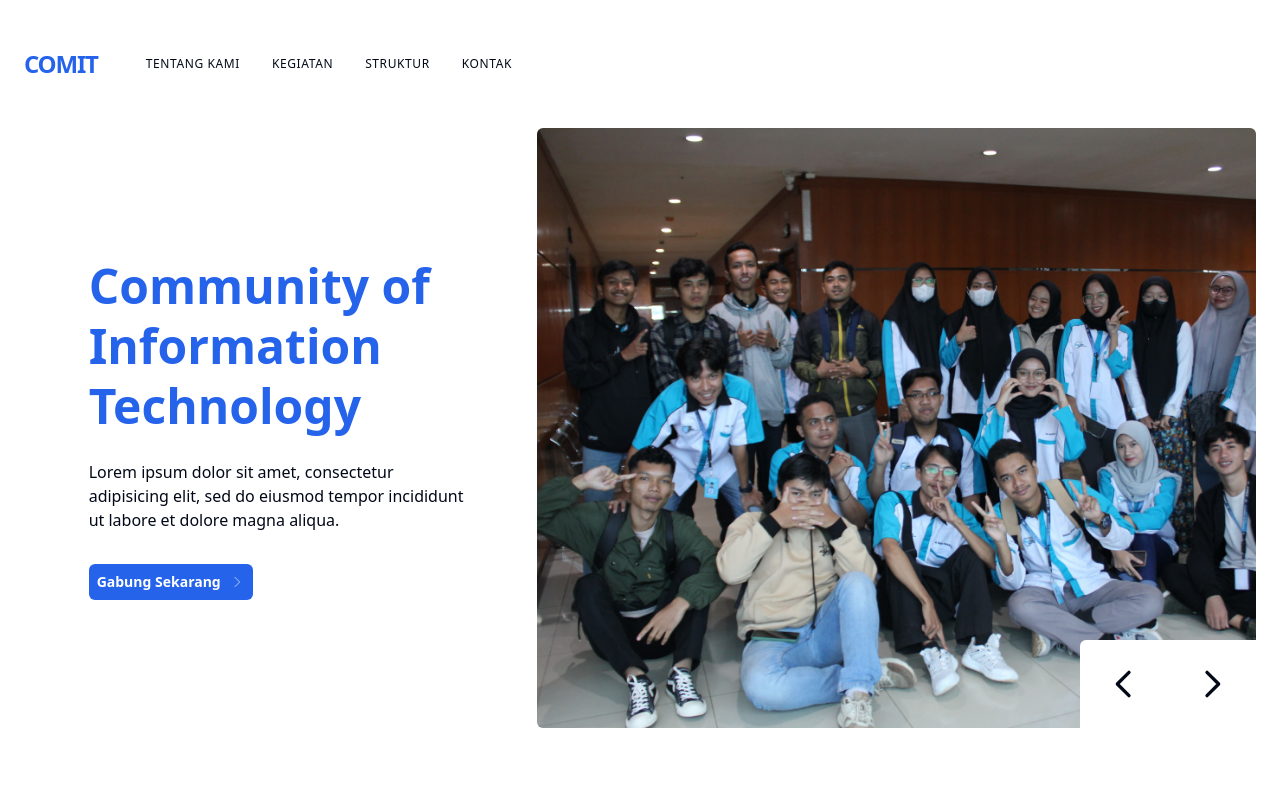
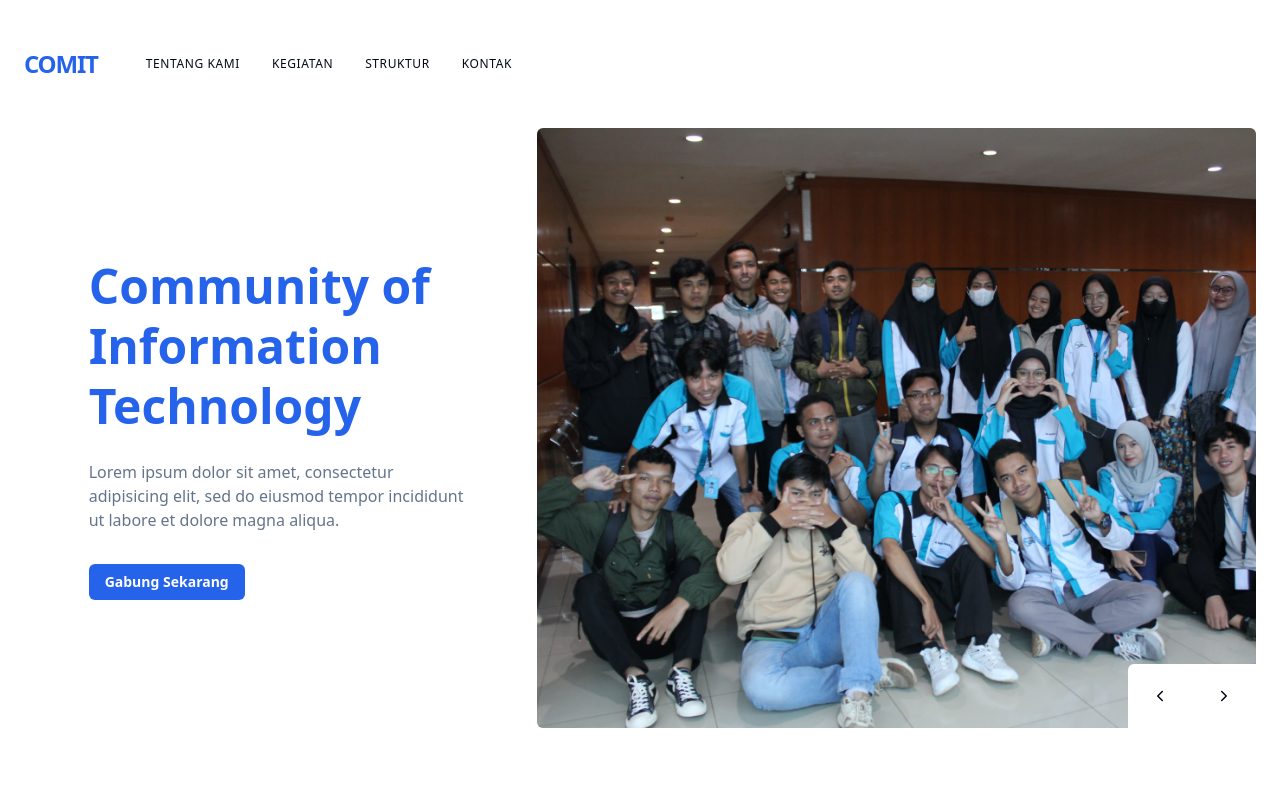
Before and after one commit to comitUnipi/core-web, a Next.js app: page / in a window 1280 px wide. Shown: the top 800 px of the page. Built offline with nearby package versions, Linux system fonts and the light colour scheme.

Commit message:
fixing button on slideshow

```diff
--- a/src/components/SlideShow.tsx
+++ b/src/components/SlideShow.tsx
@@ -1,21 +1,19 @@
 import Image from 'next/image';
 import Link from 'next/link';
 import { useState } from 'react';
+import { IoIosArrowBack, IoIosArrowForward } from 'react-icons/io';
 
 const Slideshow = () => {
     const [current, setCurrent] = useState(0);
     const items = [
         {
             image: "/1.jpeg",
-            url: "#"
         },
         {
             image: "/2.jpeg",
-            url: "#"
         },
         {
             image: "/3.jpeg",
-            url: "#"
         },
     ];
 
@@ -32,14 +30,10 @@ const Slideshow = () => {
             <div className="lg:col-span-5 py-12 md:px-12 md:py-32 flex items-center justify-center">
                 <div className="max-w-sm">
                     <h1 className="text-5xl mb-6 font-display text-primary font-semibold leading-tight">Community of Information Technology</h1>
-                    <p>Lorem ipsum dolor sit amet, consectetur adipisicing elit, sed do eiusmod tempor incididunt ut labore et dolore magna aliqua.</p>
-                    <Link href="#" className="flex items-center mt-8 text-sm text-white font-semibold">
-                        <div className='bg-primary rounded-md flex items-center p-2'>
+                    <p className='text-muted-foreground'>Lorem ipsum dolor sit amet, consectetur adipisicing elit, sed do eiusmod tempor incididunt ut labore et dolore magna aliqua.</p>
+                    <Link href="https://docs.google.com/forms/d/e/1FAIpQLScQTo1aPq0ejEg0lNiusVxI1FRk995zjQh05d5JlFWLK26TKA/viewform" className="flex items-center mt-8 text-sm text-white font-semibold">
+                        <div className='bg-primary rounded-md flex items-center py-2 px-4'>
                             Gabung Sekarang
-                            <svg className="w-4 h-4 ml-2" fill="none" stroke="currentColor" viewBox="0 0 24 24"
-                                xmlns="http://www.w3.org/2000/svg">
-                                <path strokeLinecap="round" strokeLinejoin="round" strokeWidth="1" d="M9 5l7 7-7 7"></path>
-                            </svg>
                         </div>
                     </Link>
                 </div>
@@ -50,16 +44,10 @@ const Slideshow = () => {
                 </div>
                 <div className="absolute bottom-0 right-0 grid grid-cols-2">
                     <button className="p-4 md:p-6 rounded-tl-md bg-white hover:bg-gray-100 hover:opacity-80" onClick={prevSlide}>
-                        <svg className="w-6 h-6 md:w-10 md:h-10" fill="none" stroke="currentColor" viewBox="0 0 24 24"
-                            xmlns="http://www.w3.org/2000/svg">
-                            <path strokeLinecap="round" strokeLinejoin="round" strokeWidth="2" d="M15 19l-7-7 7-7"></path>
-                        </svg>
+                        <IoIosArrowBack />
                     </button>
                     <button className="p-4 md:p-6 bg-white hover:bg-gray-100 hover:opacity-80" onClick={nextSlide}>
-                        <svg className="w-6 h-6 md:w-10 md:h-10" fill="none" stroke="currentColor" viewBox="0 0 24 24"
-                            xmlns="http://www.w3.org/2000/svg">
-                            <path strokeLinecap="round" strokeLinejoin="round" strokeWidth="2" d="M9 5l7 7-7 7"></path>
-                        </svg>
+                        <IoIosArrowForward />
                     </button>
                 </div>
             </div>
```
